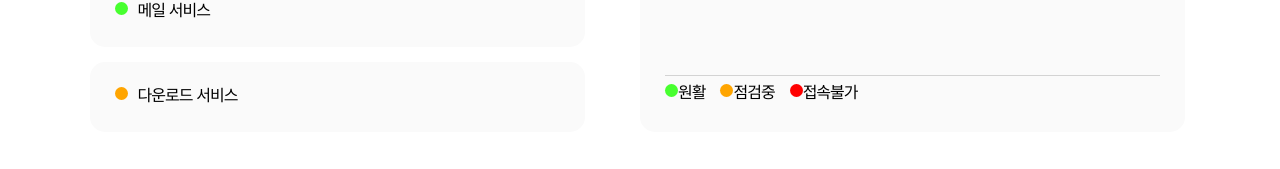
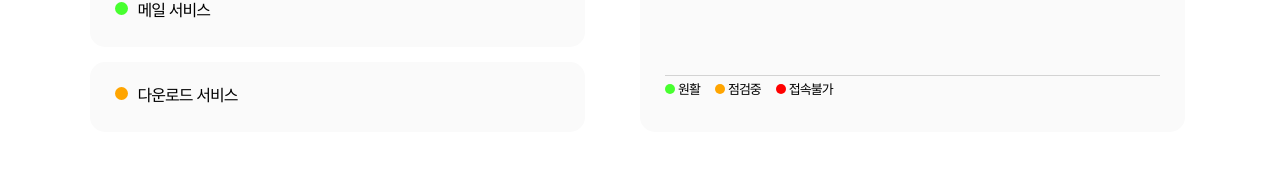
Before and after one commit to gyeongent/gyeongnet, a React (Create React App) app: page /support in a window 1280 px wide. Shown: the part 279-448 px from the top of the page. Built offline with nearby package versions, Linux system fonts and the light colour scheme; a web font is replaced by a local one.

Commit message:
Style fix

```diff
--- a/package.json
+++ b/package.json
@@ -17,6 +17,7 @@
     "react-search-box": "^2.3.0",
     "react-smooth-scrolling": "^1.0.2",
     "react-spring": "^9.5.2",
+    "react-transition-group": "^4.4.5",
     "web-vitals": "^2.1.4"
   },
   "scripts": {
--- a/src/App.js
+++ b/src/App.js
@@ -1,5 +1,6 @@
 import React from 'react';
 import { Routes, Route } from 'react-router-dom';
+import { CSSTransition, TransitionGroup } from 'react-transition-group';
 
 import Portfolio from './componenets/portfolio';
 import Header from './componenets/header';
@@ -22,7 +23,6 @@ function App() {
     <div>
       <Header />
           <div className="App">
-
             <Routes>
               <Route exact path="/" element={<Home />}></Route>
               <Route path="/portfolio" element={<Portfolio />}></Route>
--- a/src/componenets/css/home.css
+++ b/src/componenets/css/home.css
@@ -267,6 +267,24 @@ button {
     width: 100%;
 }
 
+.fade-appear,
+.fade-enter {
+opacity: 0;
+z-index: 1;
+}
+.fade-appear-active,
+.fade-enter.fade-enter-active {
+opacity: 1;
+transition: opacity 450ms linear 250ms;
+}
+.fade-exit {
+opacity: 1;
+}
+.fade-exit.fade-exit-active {
+opacity: 0;
+transition: opacity 150ms linear;
+}
+
 
 @media only screen and (max-width: 768px) {
 
--- a/src/componenets/css/support.css
+++ b/src/componenets/css/support.css
@@ -111,4 +111,12 @@
 
 .childName {
     margin-top: -5px;
+    font-size: 13px;
+    font-weight: 300;
 }
+
+.Mini {
+    width: 10px;
+    height: 10px;
+    margin-right: 3px;
+}
--- a/src/componenets/support.js
+++ b/src/componenets/support.js
@@ -45,45 +45,17 @@ function Issue(){
                     <hr className="issueHr" />
                     <div className="statusList">
                         <div className="statusListChild">
-                            <div className="stGreen"/> <div className="childName">원활</div>
+                            <div className="stGreen Mini"/> <div className="childName">원활</div>
                         </div>
                         <div className="statusListChild">
-                            <div className="stOrange"/> <div className="childName">점검중</div>
+                            <div className="stOrange Mini"/> <div className="childName">점검중</div>
                         </div>
                         <div className="statusListChild">
-                            <div className="stRed"/> <div className="childName">접속불가</div>
+                            <div className="stRed Mini"/> <div className="childName">접속불가</div>
                         </div>
                     </div>
                 </div>
             </div>
-        </div>
-    );
-}
-
-function IssueSearch(){
-    return(
-        <div>
-            <ReactSearchBox
-                placeholder="test"
-                data={[
-                    {
-                        key: "test",
-                        value: "test"
-                    },
-                    {
-                        key: "test2",
-                        value: "test2"
-                    },
-                ]}
-                onSelect={(record: any) => console.log(record)}
-                onFocus={() => {
-                    console.log("This function is called when is focussed");
-                }}
-                onChange={(value) => console.log(value)}
-                autoFocus
-                leftIcon={<>🎨</>}
-                iconBoxSize="48px"
-            />
         </div>
     );
 }
```
Also changed, not shown: 2 other files (tests, documents, lock files or other folders).
